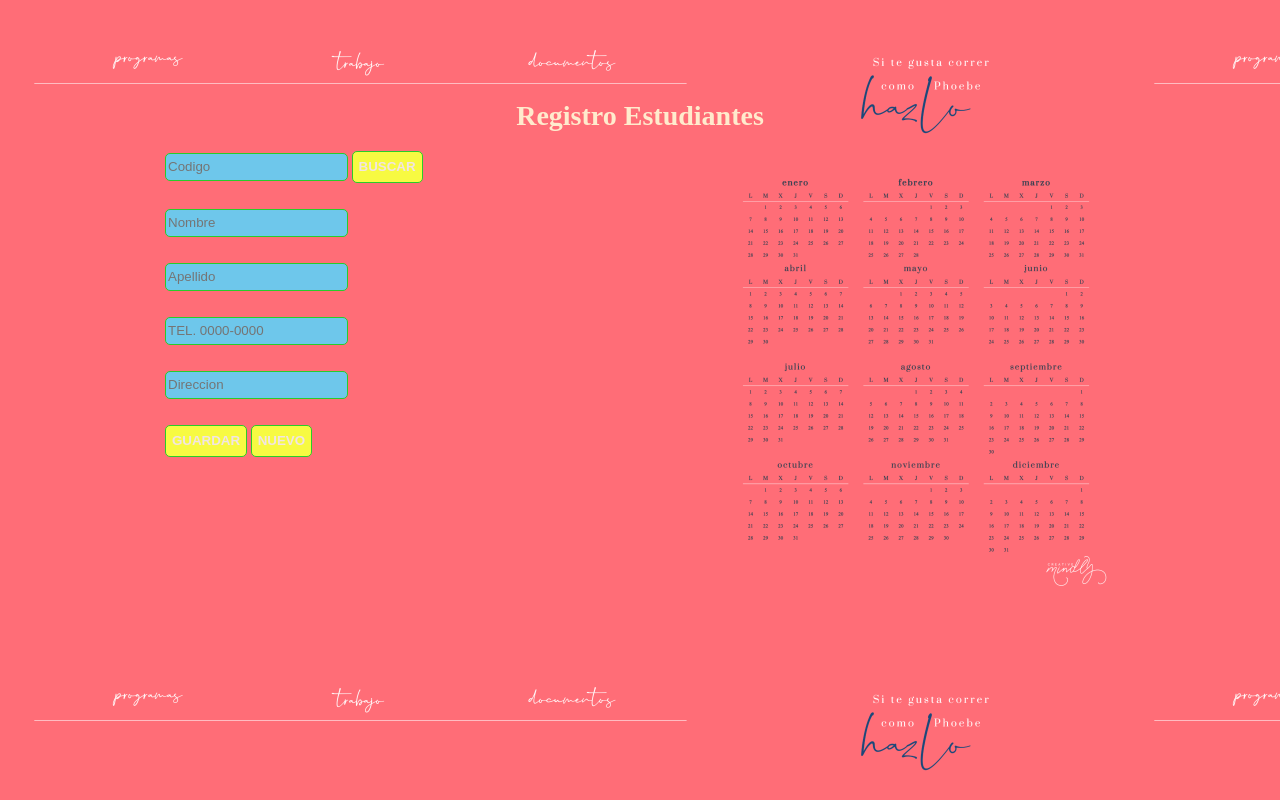
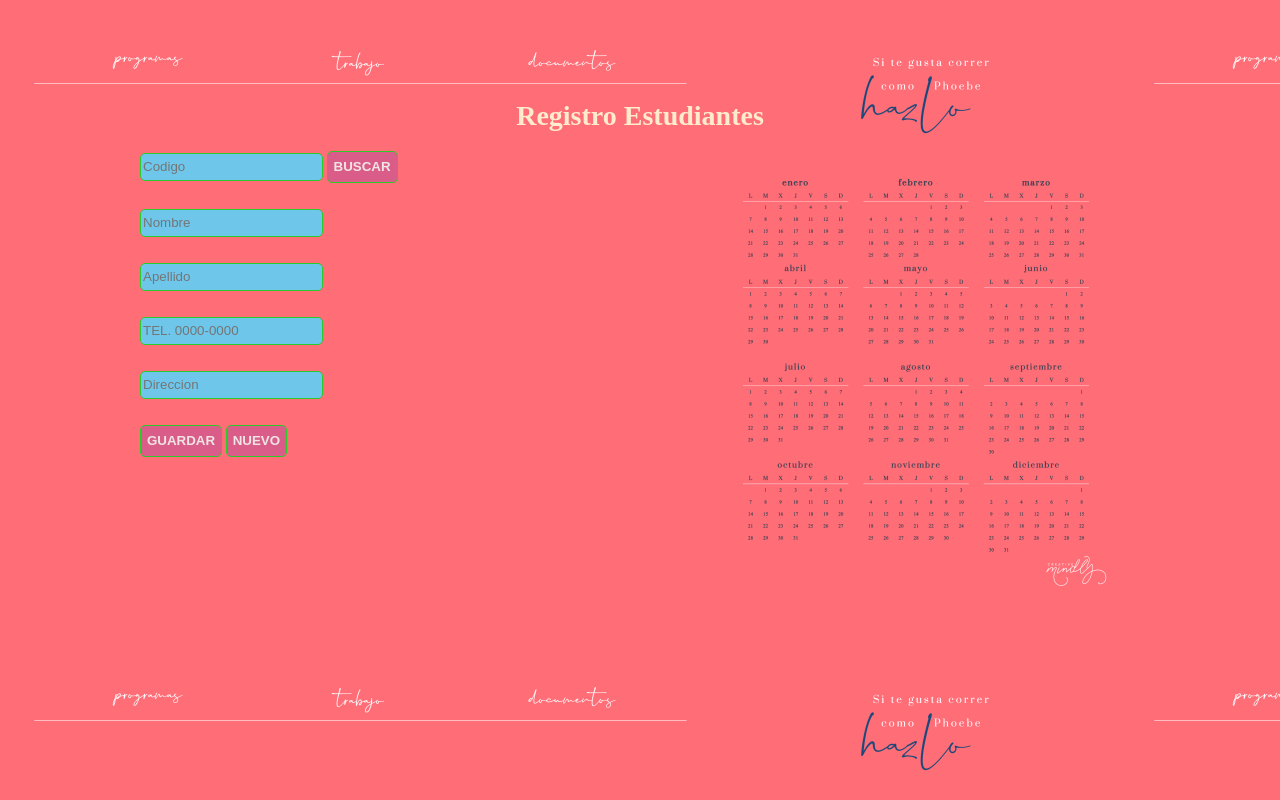
Before and after one commit to Daniela1811/programacioniv, a plain HTML site: page index.html in a window 1280 px wide. Drawn offline with Linux system fonts and the light colour scheme.

Commit message:
Alumnos OFFLine

```diff
--- a/estilo.css
+++ b/estilo.css
@@ -6,7 +6,7 @@ h1{
 
     }
     div{
-        margin-left: 155px;
+        margin-left: 130px;
         margin-top: 10px;
     }
     body{
@@ -30,7 +30,7 @@ h1{
     input[type=submit],
     input[type=button],
     input[type=file]{
-        background-color: rgb(247, 250, 66);
+        background-color: rgba(212, 91, 141, 0.856);
         color: rgb(241, 228, 228);
         text-transform: uppercase;
         font-weight: bolder;
@@ -40,7 +40,7 @@ h1{
     input[type=button]:hover,
     input[type=file]:hover{
         color:  rgba(243, 237, 243, 0.863);
-        background-color: rgb(207, 230, 81);
+        background-color: rgb(230, 81, 223);
     }
     input[type=text]:invalid,
     input[type=date]:invalid,
```
